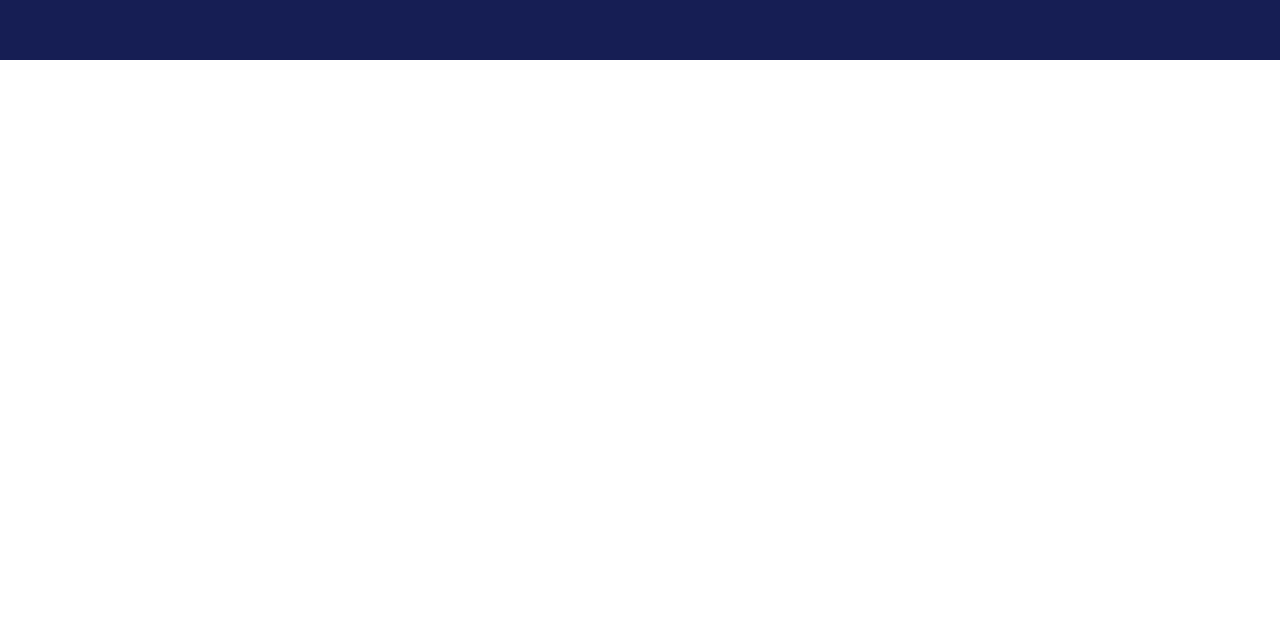
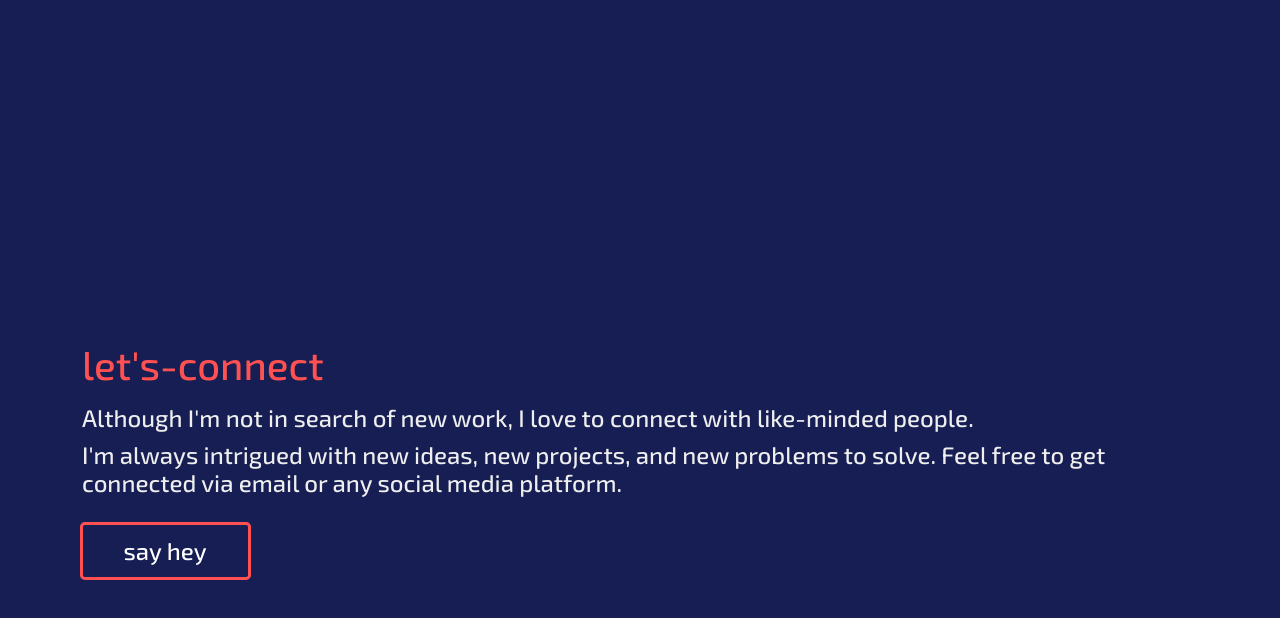
Before and after one commit to dylanfox5/v2-migration, a React (Create React App) app: page / in a window 1280 px wide. Shown: the part 2402-3020 px from the top of the page. Before the commit the page ends 2462 px from the top, so only its background shows below. Built offline with nearby package versions, Linux system fonts and the light colour scheme.

Commit message:
add contact section

```diff
--- a/src/App.js
+++ b/src/App.js
@@ -3,6 +3,7 @@ import MyNavbar from './components/mynavbar/MyNavbar';
 import Home from './components/home/Home';
 import About from './components/about/About';
 import Projects from './components/projects/Projects';
+import Contact from './components/contact/Contact';
 
 import 'bootstrap/dist/css/bootstrap.min.css';
 
@@ -13,6 +14,7 @@ function App() {
       <Home />
       <About />
       <Projects />
+      <Contact />
     </div>
   );
 }
--- /dev/null
+++ b/src/components/contact/Contact.css
@@ -0,0 +1,29 @@
+.contact {
+    min-height: 100vh;
+    display: flex;
+    flex-direction: column;
+    justify-content: center;
+    color: var(--white);
+}
+
+.contact-h {
+    color: var(--red);
+    margin: auto;
+    font-weight: 500;
+    margin-bottom: 2vh;
+}
+
+.contact-btn {
+    background-color: transparent !important;
+    border: 3px solid var(--red) !important;
+    font-weight: 500 !important;
+    font-size: 150% !important;
+    width: 15% !important;
+    margin-left: .75vw;
+    margin-top: 1rem !important;
+}
+
+.contact-btn:hover {
+    background-color: var(--red) !important;
+    color: var(--space-blue) !important;
+}
--- /dev/null
+++ b/src/components/contact/Contact.js
@@ -0,0 +1,26 @@
+import Container from 'react-bootstrap/Container';
+import Row from 'react-bootstrap/Row';
+import Button from 'react-bootstrap/Button';
+import './Contact.css';
+
+function Contact() {
+    return (
+        <Container className='contact'>
+            <Row>
+                <h1 className='contact-h'>let's-connect</h1>
+                <h4>
+                    Although I'm not in search of new work, I love to connect with like-minded people.
+                </h4>
+                <h4>
+                    I'm always intrigued with new ideas, new projects, and new problems to solve. Feel free
+                    to get connected via email or any social media platform.
+                </h4>
+                <Button className='contact-btn' size='lg'>
+                    say hey
+                </Button>
+            </Row>
+        </Container>
+    );
+}
+
+export default Contact;
```
